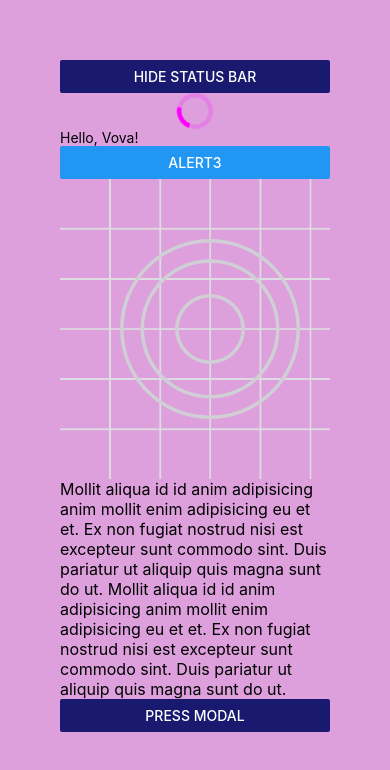
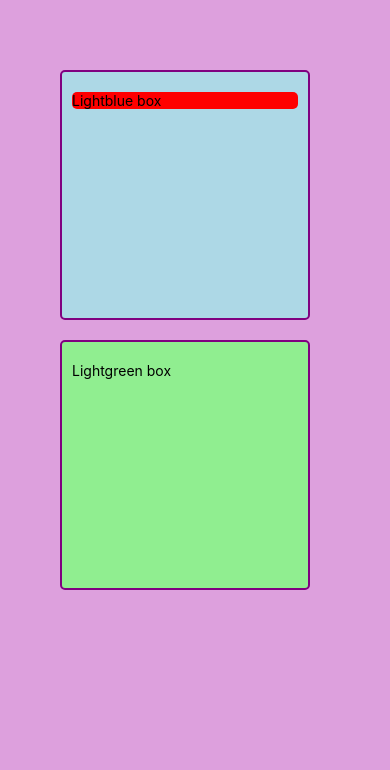
Before and after one commit to AnatoliiStepanovLikhoi/CoreComponents-ReactNative, a React Native app: screen / in a window 390 px wide. Shown: the top 770 px of the page. Built offline with nearby package versions, Linux system fonts and the light colour scheme.

Commit message:
add: multiple styles, paddings, margin, border issues, shadows

```diff
--- a/App.js
+++ b/App.js
@@ -1,124 +1,56 @@
-import {
-  ScrollView,
-  View,
-  Text,
-  Image,
-  ImageBackground,
-  Button,
-  Pressable,
-  Modal,
-  StatusBar,
-  ActivityIndicator,
-  Alert,
-  StyleSheet,
-} from "react-native";
-import { useState } from "react";
-const logoImg = require("./assets/adaptive-icon.png");
-import Greet from "./components/Greet";
+import { View, Text, StyleSheet } from "react-native";
 
 export default function App() {
-  const [isModalVisible, setIsModalVisible] = useState(false);
-  const [isStatusbarHidden, setIsStatusbarHidden] = useState(false);
-
-  const modalVisibleHandler = (value) => {
-    return setIsModalVisible(value);
-  };
-
   return (
     <View style={styles.container}>
-      <StatusBar
-        backgroundColor="lightgreen"
-        barStyle="dark-content"
-        hidden={isStatusbarHidden}
-      />
-      <Button
-        title="Hide Status Bar"
-        onPress={() => setIsStatusbarHidden((prevState) => !prevState)}
-        color="midnightblue"
-      />
-      <ActivityIndicator size="large" color="magenta" animating={true} />
-      <ScrollView>
-        {/* <ImageBackground source={logoImg} style={{ flex: 1 }}>
-        <Text>
-          <Text style={{ color: "white" }}>Hello </Text>
-          World
+      <View
+        style={[
+          styles.box,
+          styles.lightblueBg,
+          styles.boxShadow,
+          styles.androidShadow,
+        ]}
+      >
+        <Text style={{ borderRadius: 5, backgroundColor: "red" }}>
+          Lightblue box
         </Text>
-      </ImageBackground> */}
-
-        {/* <Button
-          title="Alert"
-          onPress={() => Alert.alert("Invalid data!", "DB connection")}
-        /> */}
-
-        <Greet name="Vova" />
-
-        <Button
-          title="Alert3"
-          onPress={() =>
-            Alert.alert("Invalid data!", "DB connection", [
-              {
-                text: "Cancel",
-                onPress: () => console.log("Canceled pressed"),
-              },
-              {
-                text: "Ok",
-                onPress: () => console.log("Ok pressed"),
-              },
-            ])
-          }
-        />
-
-        <Pressable onPress={() => console.log("Image pressed")}>
-          <Image source={logoImg} style={{ width: 300, height: 300 }} />
-        </Pressable>
-        <Pressable onPress={() => console.log("text pressed")}>
-          <Text style={styles.title}>
-            Mollit aliqua id id anim adipisicing anim mollit enim adipisicing eu
-            et et. Ex non fugiat nostrud nisi est excepteur sunt commodo sint.
-            Duis pariatur ut aliquip quis magna sunt do ut. Mollit aliqua id id
-            anim adipisicing anim mollit enim adipisicing eu et et. Ex non
-            fugiat nostrud nisi est excepteur sunt commodo sint. Duis pariatur
-            ut aliquip quis magna sunt do ut.
-          </Text>
-        </Pressable>
-        <Button
-          title="Press modal"
-          onPress={() => modalVisibleHandler(true)}
-          color="midnightblue"
-        />
-
-        {/* <Image source={logoImg} style={{ width: 300, height: 300 }} /> */}
-        {/* <Image
-        source={{ uri: "https://picsum.photos/300" }}
-        style={{ width: 300, height: 300 }}
-      />
-      <Text>
-        <Text style={{ color: "white" }}>Hello </Text>
-        World
-      </Text> */}
-      </ScrollView>
-      <Modal
-        visible={isModalVisible}
-        onRequestClose={() => modalVisibleHandler(false)}
-        animationType="slide"
-        presentationStyle="pageSheet"
-      >
-        <View style={{ flex: 1, backgroundColor: "lightblue", padding: 60 }}>
-          <Text>Modal content</Text>
-          <Button
-            title="Close"
-            color="midnightblue"
-            onPress={() => modalVisibleHandler(false)}
-          />
-        </View>
-      </Modal>
+      </View>
+      <View style={[styles.box, styles.lightgreenBg, styles.androidShadow]}>
+        <Text>Lightgreen box</Text>
+      </View>
     </View>
   );
 }
 
 const styles = StyleSheet.create({
   container: { flex: 1, backgroundColor: "plum", padding: 60 },
-  title: {
-    fontSize: 16,
+  box: {
+    width: 250,
+    height: 250,
+    paddingHorizontal: 10,
+    paddingVertical: 20,
+    marginVertical: 10,
+    borderWidth: 2,
+    borderColor: "purple",
+    borderRadius: 5,
+  },
+  lightblueBg: {
+    backgroundColor: "lightblue",
+  },
+  lightgreenBg: {
+    backgroundColor: "lightgreen",
+  },
+  boxShadow: {
+    shadowColor: "blue",
+    shadowOffset: {
+      width: 6,
+      height: 6,
+    },
+    shadowOpacity: 0.6,
+    shadowRadius: 4,
+  },
+  androidShadow: {
+    elevation: 10,
+    shadowColor: "blue",
   },
 });
```
Also changed, not shown: components/SecondScreen.js (added, +124 -0 lines).
